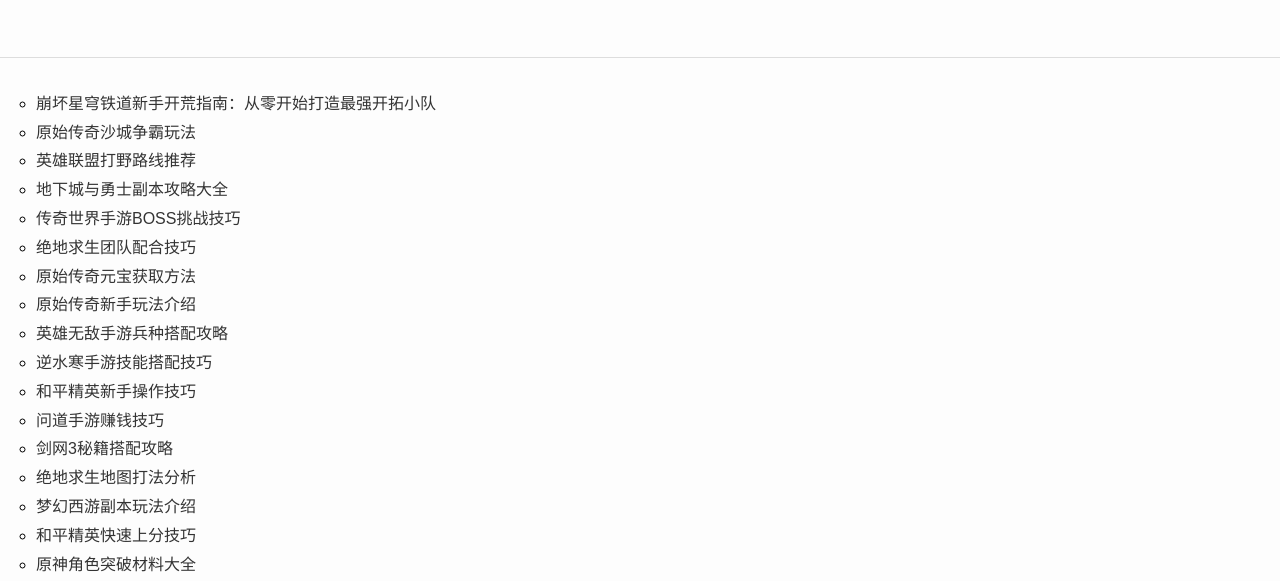
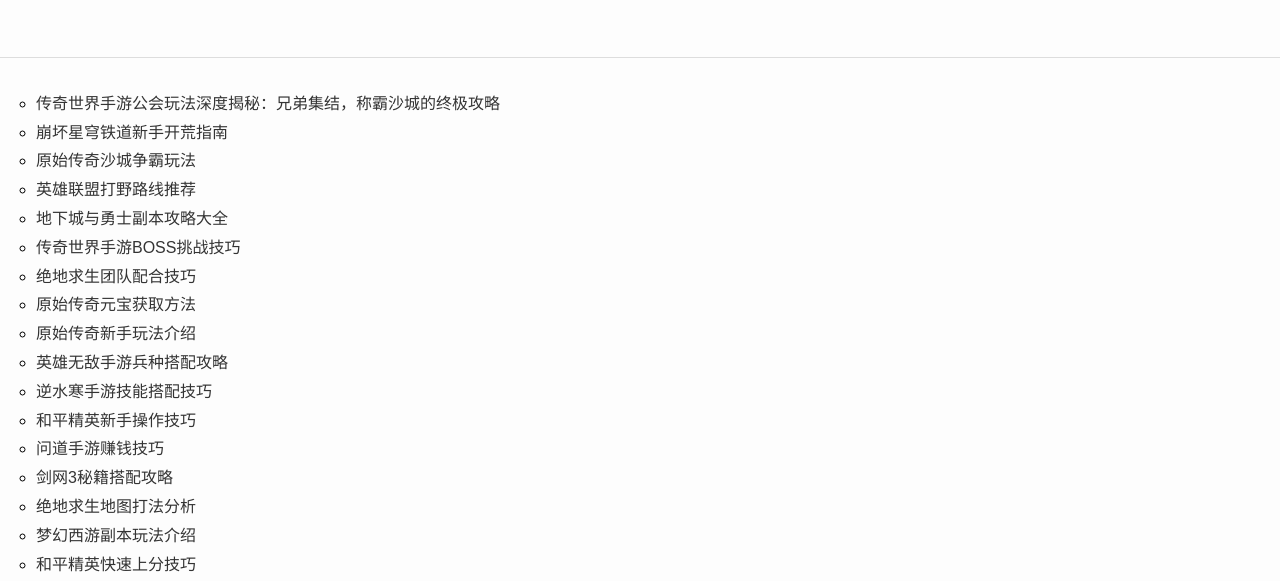
Before and after one commit to f08info/gaming-wiki-docs, a plain HTML site: page index.html in a window 1280 px wide. Shown: the part 202-783 px from the top of the page. Drawn offline with Linux system fonts and the light colour scheme.

Commit message:
update index

```diff
--- a/index.html
+++ b/index.html
@@ -21,7 +21,8 @@
 <body class="hub_qapel">
     <div class="hub_xiudp" role="banner"><h1>热门网络游戏攻略与百科全书</h1><h2>探索最全面的网络游戏攻略、速通指南、装备搭配与任务详解。开源、持续更新的玩家专属游戏百科文档库，助你轻松通关各类热门网游！</h2></div>
     <article class="hub_eduij"><div><ul class="hub_bcuxp">
-<li><a href="https://f08info.github.io/gaming-wiki-docs/docs/2026-11-15-e5ff70.html">崩坏星穹铁道新手开荒指南：从零开始打造最强开拓小队</a></li>
+<li><a href="https://f08info.github.io/gaming-wiki-docs/docs/2026-11-15-445139.html">传奇世界手游公会玩法深度揭秘：兄弟集结，称霸沙城的终极攻略</a></li>
+                <li><a href="https://f08info.github.io/gaming-wiki-docs/docs/2026-11-15-e5ff70.html">崩坏星穹铁道新手开荒指南</a></li>
                 <li><a href="https://f08info.github.io/gaming-wiki-docs/docs/2026-11-15-64e665.html">原始传奇沙城争霸玩法</a></li>
                 <li><a href="https://f08info.github.io/gaming-wiki-docs/docs/2026-11-14-e4ea41.html">英雄联盟打野路线推荐</a></li>
                 <li><a href="https://f08info.github.io/gaming-wiki-docs/docs/2026-11-14-ae6d94.html">地下城与勇士副本攻略大全</a></li>
```
